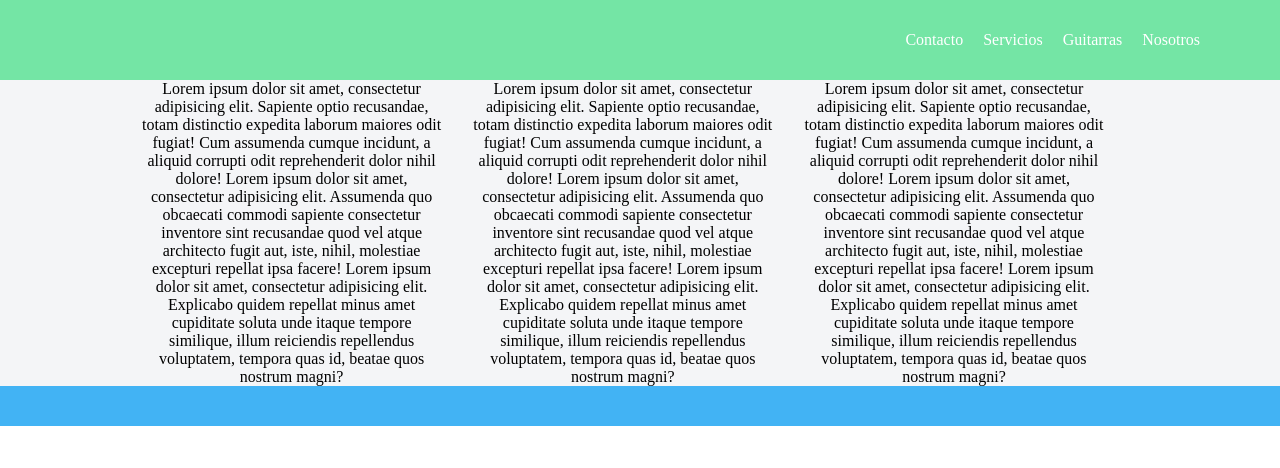
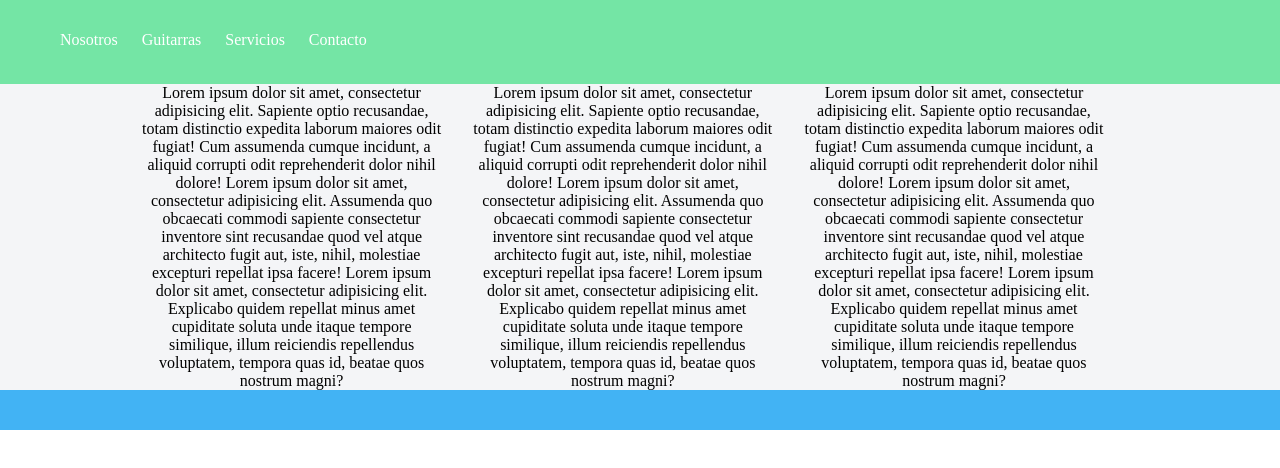
Before and after one commit to HerculesPoirot/invie_github, a plain HTML site: page index.html in a window 1280 px wide. Drawn offline with Linux system fonts and the light colour scheme.

Commit message:
Agregando estilos CSS V2

```diff
--- a/index.html
+++ b/index.html
@@ -12,26 +12,28 @@
     }
 	header{
 		background-color: #74e5a5;
-		height: 80px;
 	}
 
 	header nav{
 	   padding-right: 60px;
 	   padding-left: 60px;
-	}
+
+	  }
 
 	header ul li{
 		list-style: none;
 		display: inline-block;
-		float: right;
 		color: white;
 		line-height: 80px;
 		padding-right: 20px;
+		overflow: hidden;
+		text-align: center;
 	}
 
 	#seccion-principal{
 		background-color: #f4f5f7;
 		width: 100%;
+		clear: both;
 	}
 
 	.wrapper{
```
